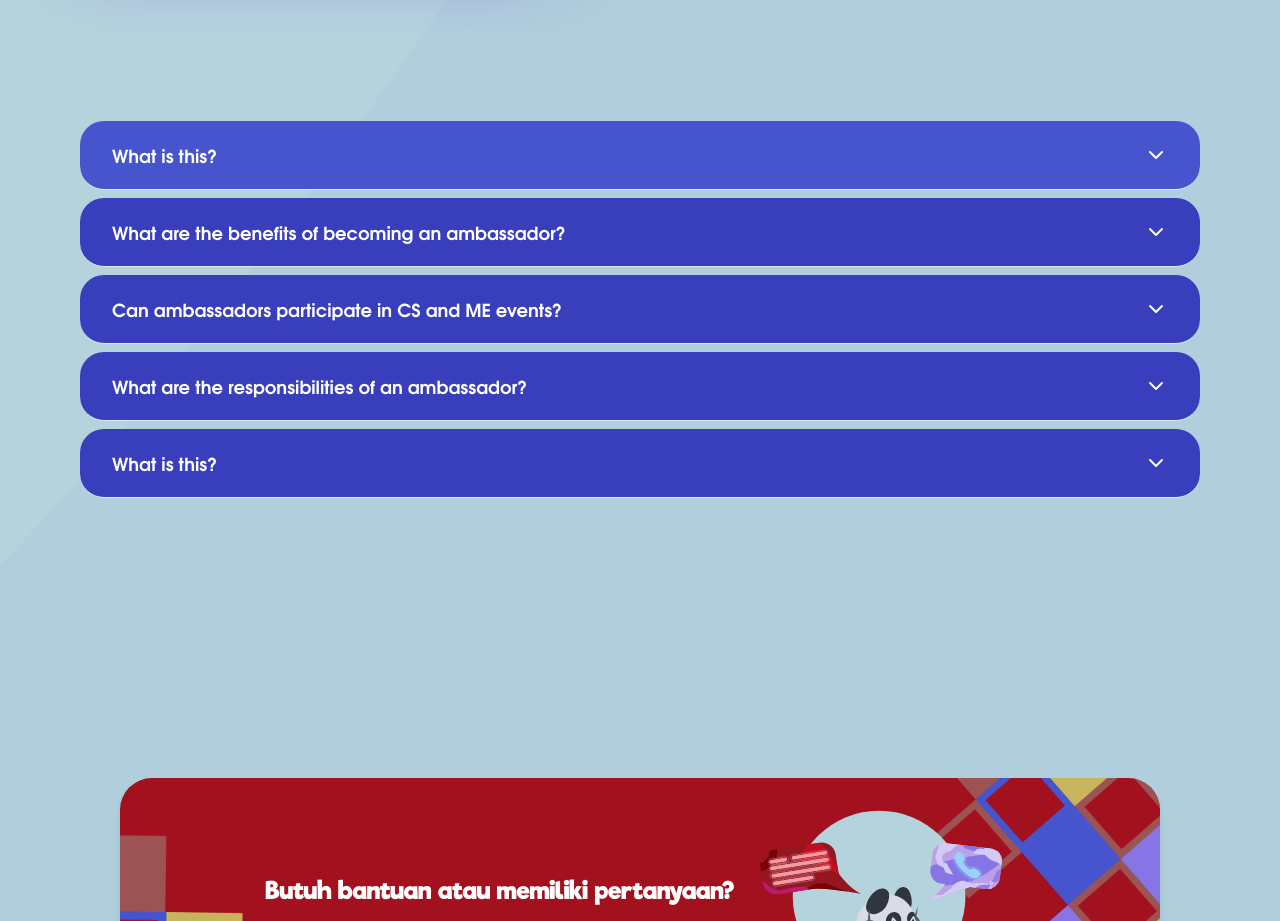
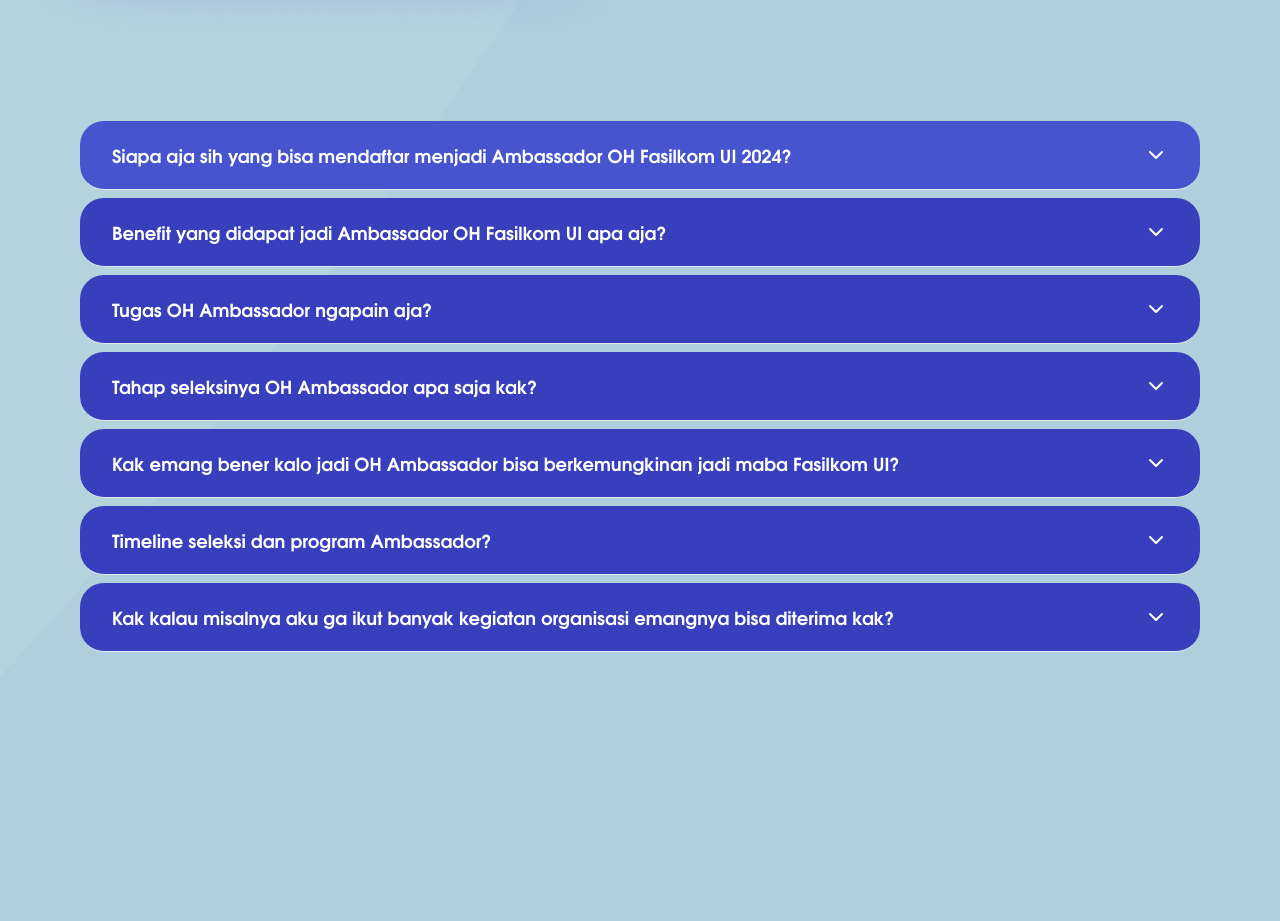
Before and after one commit to OH-Fasilkom-UI/oh24-frontend, a Next.js app: page /ambassador in a window 1280 px wide. Shown: the part 5160-6081 px from the top of the page. Built offline with nearby package versions, Linux system fonts and the light colour scheme; no server answers.

Commit message:
feat: add new data

```diff
--- a/modules/AmbassadorModule/components/AmbassadorAccordion.tsx
+++ b/modules/AmbassadorModule/components/AmbassadorAccordion.tsx
@@ -12,52 +12,92 @@ const AmbassadorAccordion = () => {
     <div className="w-full max-md:p-7 md:p-20">
       <Accordion type="single" collapsible>
         <AccordionItem value="item-1">
-          <AccordionTrigger className="max-md:text-[16px] max-sm:text-[12px]">
-            What is this?
+          <AccordionTrigger className="max-md:text-[16px] max-sm:text-[12px] text-start">
+            Siapa aja sih yang bisa mendaftar menjadi Ambassador OH Fasilkom UI
+            2024?
           </AccordionTrigger>
           <AccordionContent className="max-md:text-[16px] max-sm:text-[12px]">
-            Yes. It adheres to the WAI-ARIA design pattern.
+            Ambassador Open House Fasilkom UI ditujukan kepada anak-anak SMA
+            sederajat/semi gap/gap year yang punya semangat untuk memperkenalkan
+            Open House Fasilkom UI!
           </AccordionContent>
         </AccordionItem>
         <AccordionItem value="item-2">
           <AccordionTrigger className="max-md:text-[16px] max-sm:text-[12px] text-start">
-            What are the benefits of becoming an ambassador?
+            Benefit yang didapat jadi Ambassador OH Fasilkom UI apa aja?
           </AccordionTrigger>
           <AccordionContent className="max-md:text-[16px] max-sm:text-[12px]">
-            Lorem ipsum, dolor sit amet consectetur adipisicing elit. Vel animi
-            quisquam facere, quos saepe odit fuga consequatur delectus repellat
-            incidunt labore? Delectus, architecto similique eveniet voluptatum
-            officiis rem obcaecati aliquid.
+            Setiap Ambassador tentunya akan menikmati serangkaian Special
+            Programs yang hanya dapat diakses khusus peserta Ambassador. Nah
+            tentunya program tersebut dapat menambah wawasan dan networking
+            kamu. OH Ambassador juga akan langsung menjadi peserta Main Event
+            dan kalian akan mendapatkan reward karena telah menjadi Ambassador
+            OH Fasilkom UI.
           </AccordionContent>
         </AccordionItem>
         <AccordionItem value="item-3">
           <AccordionTrigger className="max-md:text-[16px] max-sm:text-[12px] text-start">
-            Can ambassadors participate in CS and ME events?
+            Tugas OH Ambassador ngapain aja?
           </AccordionTrigger>
           <AccordionContent className="max-md:text-[16px] max-sm:text-[12px]">
-            Lorem ipsum dolor sit amet, consectetur adipisicing elit. Libero
-            praesentium magni officia sed. Minus magni vero ab esse commodi,
-            iste quasi dicta deserunt eligendi architecto eum hic in? Vel,
-            voluptates.
+            OH Ambassador akan mempromosikan Open House Fasilkom UI melalui
+            konten digital yang diupload di media sosial mereka. Jadi buat kamu
+            yang kreatif, suka buat konten, dan punya skill untuk influence
+            orang-orang, cocok banget untuk menjadi Ambassador! Selain itu,
+            setiap Ambassador juga akan ditugaskan untuk mengajak teman-temannya
+            untuk ikut Open House Fasilkom UI 2024. Untuk detailnya akan ada di
+            guidebook, yaa!
           </AccordionContent>
         </AccordionItem>
         <AccordionItem value="item-4">
           <AccordionTrigger className="max-md:text-[16px] max-sm:text-[12px] text-start">
-            What are the responsibilities of an ambassador?
+            Tahap seleksinya OH Ambassador apa saja kak?
           </AccordionTrigger>
           <AccordionContent className="max-md:text-[16px] max-sm:text-[12px]">
-            Lorem ipsum dolor sit amet consectetur adipisicing elit. Beatae
-            commodi eveniet sapiente et ad ipsa omnis placeat suscipit dolorem,
-            molestiae corrupti corporis? Amet sed veniam, unde tenetur
-            voluptates similique vel!
+            Terdapat 2 tahap yaa, tahap pertama yaitu seleksi berkas,
+            selanjutnya jika tugas-tugas yang kamu kumpulkan sesuai dan memenuhi
+            kriteria maka akan dilanjutkan dengan tahap interview. Ini bagian
+            yang paling seru karena kamu akan berkesempatan buat bertemu
+            langsung dengan kakak-kakak Fasilkom UI yang keren-keren banget.
+            Kamu bisa manfaatin ini untuk tanya-tanya seputar Fasilkom UI yaa.
           </AccordionContent>
         </AccordionItem>
         <AccordionItem value="item-5">
           <AccordionTrigger className="max-md:text-[16px] max-sm:text-[12px] text-start">
-            What is this?
+            Kak emang bener kalo jadi OH Ambassador bisa berkemungkinan jadi
+            maba Fasilkom UI?
           </AccordionTrigger>
           <AccordionContent className="max-md:text-[16px] max-sm:text-[12px]">
-            Yes. It adheres to the WAI-ARIA design pattern.
+            Dengan menjadi Ambassador, tidak ada jaminan apapun untuk diterima
+            sebagai mahasiswa Fasilkom yaa! Tetapi spesial program untuk
+            ambassador membuka kesempatan agar kalian dapat bertanya-tanya
+            mengenai informasi jalur masuk Fasilkom UI. Selain itu, kalian juga
+            bisa jadi lebih siap menjadi anak Fasilkom dan menambah relasi!
+            HEHEHE liat aja di testimoni Ambassador 2023 (banyak yang masuk
+            Fasilkom UI loh!)
+          </AccordionContent>
+        </AccordionItem>
+        <AccordionItem value="item-6">
+          <AccordionTrigger className="max-md:text-[16px] max-sm:text-[12px] text-start">
+            Timeline seleksi dan program Ambassador?
+          </AccordionTrigger>
+          <AccordionContent className="max-md:text-[16px] max-sm:text-[12px]">
+            Open Recruitment OH Ambassador akan berlangsung selama 3 minggu nih
+            sampai tanggal 8 September dan pengumuman ambassadornya akan
+            seminggu setelahnya. Special program Ambassador akan dimulai dari
+            pertengahan bulan september sampai Main Event OH.
+          </AccordionContent>
+        </AccordionItem>
+        <AccordionItem value="item-7">
+          <AccordionTrigger className="max-md:text-[16px] max-sm:text-[12px] text-start">
+            Kak kalau misalnya aku ga ikut banyak kegiatan organisasi emangnya
+            bisa diterima kak?
+          </AccordionTrigger>
+          <AccordionContent className="max-md:text-[16px] max-sm:text-[12px]">
+            Bisa dongg, karena selain organisasi faktor keberhasilanmu sangat
+            ditentukan oleh tugas video perkenalan kamu nih, kemampuan
+            komunikasi, serta skill marketing kamu di sesi interview nanti! Jadi
+            buat sekeren mungkin yaa tugasnyaa!!
           </AccordionContent>
         </AccordionItem>
       </Accordion>
```
